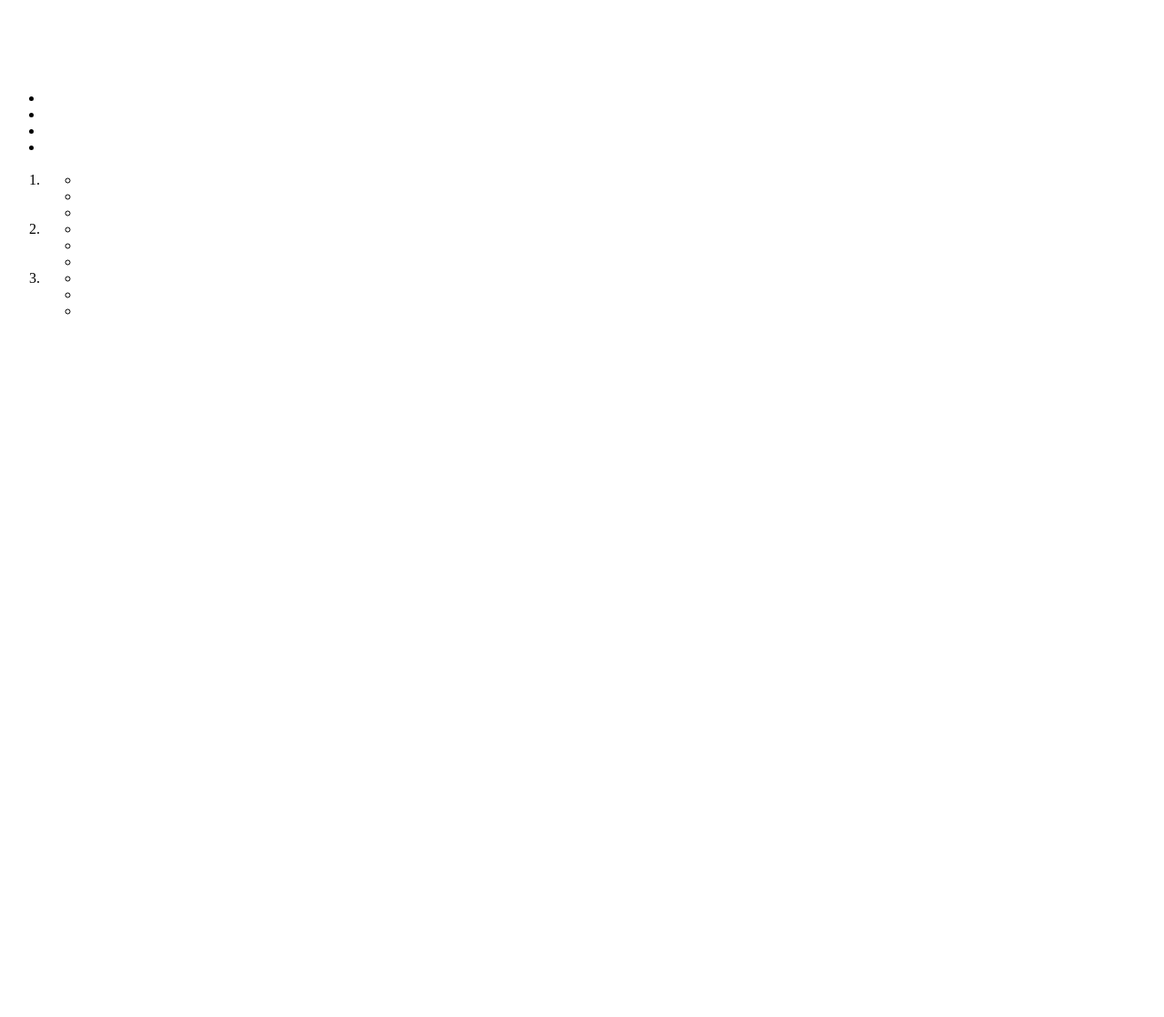
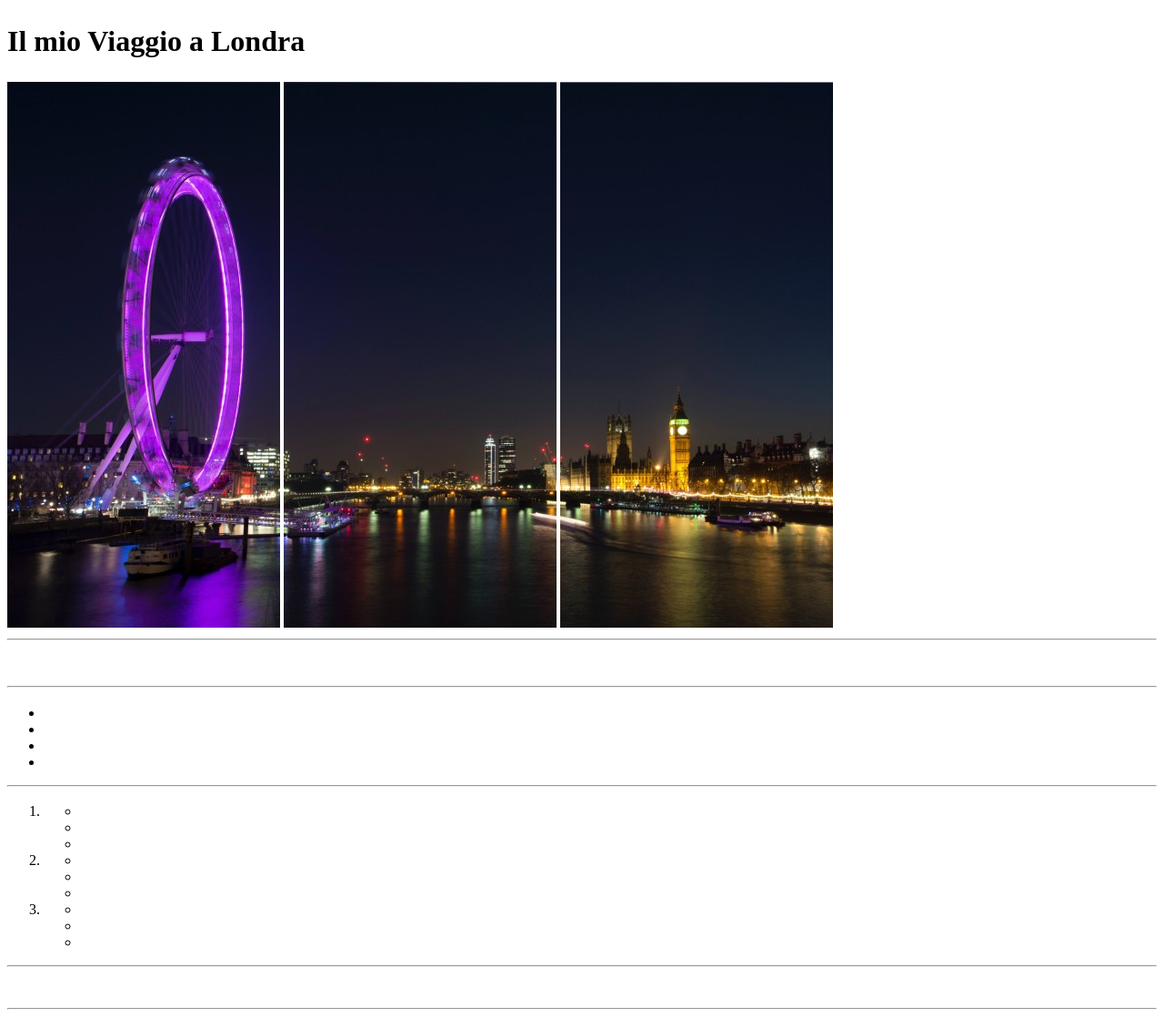
Before and after one commit to davide-saietti/html-london-trip, a plain HTML site: page index.html in a window 1280 px wide. Shown: the whole page at 91% size. Before the commit the page ends 800 px from the top, so only its background shows below. Drawn offline with Linux system fonts and the light colour scheme.

Commit message:
feat: first section & hr

```diff
--- a/index.html
+++ b/index.html
@@ -9,11 +9,12 @@
     <main>
         <!-- introduzione con foto -->
       <section id="fist sectiion">
-        <h1></h1>
-        <img src="" alt="" />
-        <img src="" alt="" />
-        <img src="" alt="" />
+        <h1 style="font-size: 32px;"><strong>Il mio Viaggio a Londra</strong></h1>
+        <img src="./img/pexels-bill-emrich-230794-0.jpg" alt="London view part 1" />
+        <img src="./img/pexels-bill-emrich-230794-1.jpg" alt="London view part 2" />
+        <img src="./img/pexels-bill-emrich-230794-2.jpg" alt="London view part 3" />
       </section>
+      <hr>
          <!-- tabella con spese del viaggio -->
       <section id="second section">
         <h2></h2>
@@ -51,6 +52,7 @@
           </tfoot>
         </table>
       </section>
+      <hr>
        <!-- lista indefinita -->
       <section id="third section">
         <h3></h3>
@@ -60,6 +62,7 @@
           <li></li>
           <li></li>
         </ul>
+        <hr>
         <!-- lista numerata con lista indefinita annidata -->
         <section id="fourth section">
           <h3></h3>
@@ -87,13 +90,14 @@
             </li>
           </ol>
         </section>
+        <hr>
         <!-- sezione foto -->
         <section id="fifth section">
           <h3></h3>
           <img src="" alt="">
           <img src="" alt="">
         </section>
-      </section>
+        <hr>
     </main>
   </body>
 </html>
```
